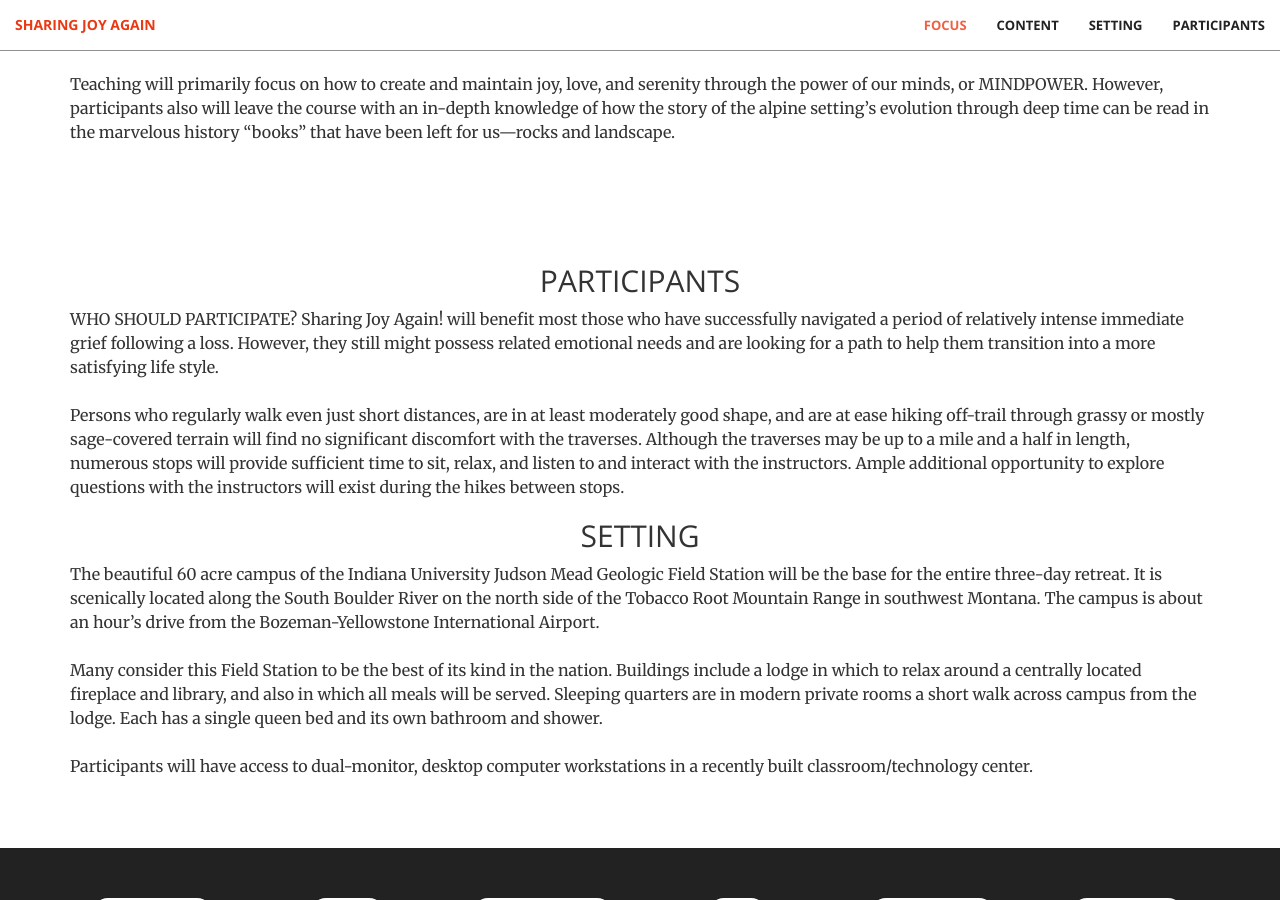
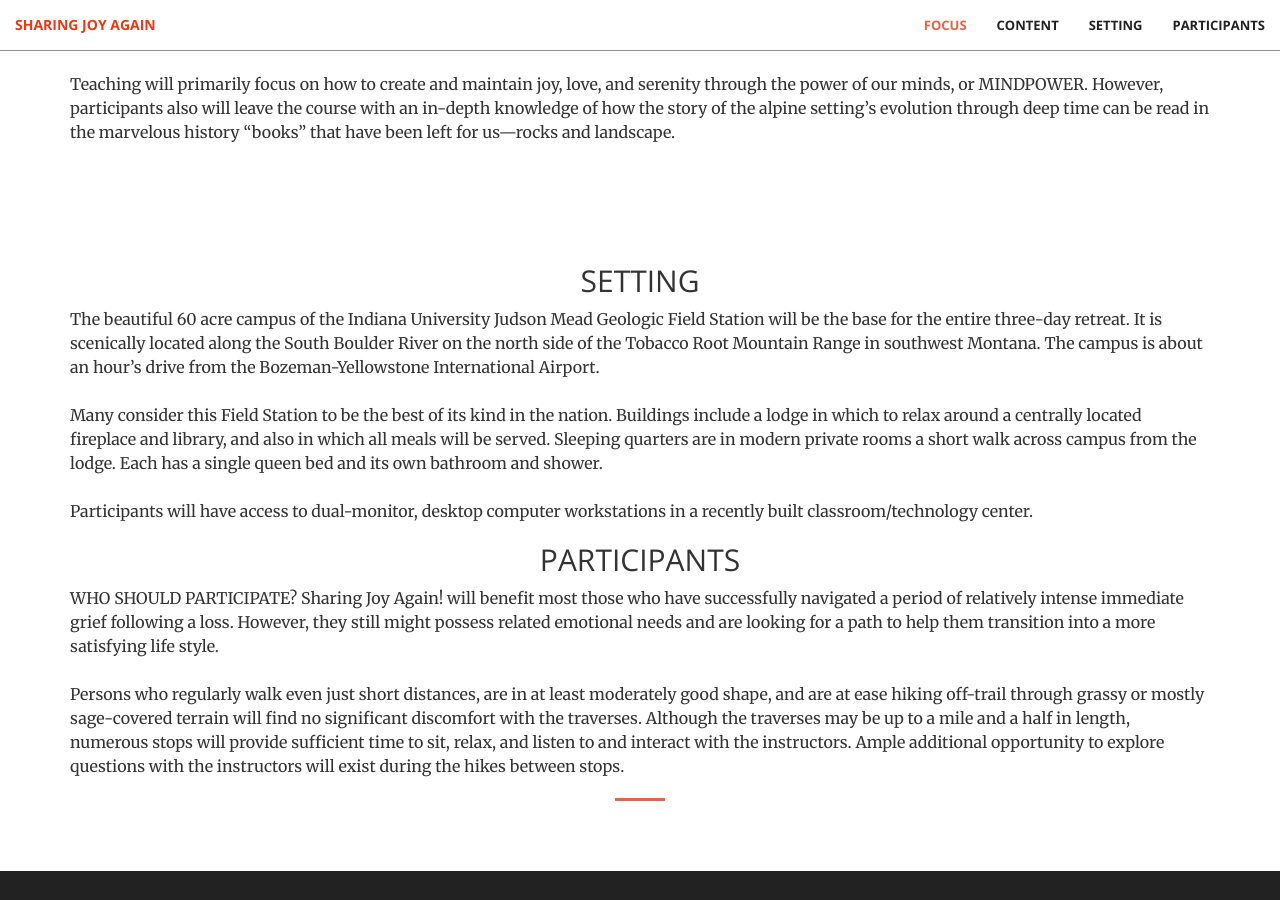
Before and after one commit to mattjohnsonco/joy, a Jekyll site: the page built from index.html, in a window 1280 px wide and 900 px high, scrolled down 1226 px. Built offline with Jekyll 4.4.1, drawn with Linux system fonts in a browser that asks for light colours.

Commit message:
Update participants.html

```diff
--- a/_includes/participants.html
+++ b/_includes/participants.html
@@ -1,20 +1,22 @@
-<aside class="bg-white" id="participants">
+<aside class="bg-white">
     <div class="container">
-            <div>
-                <h2 class="section-heading text-center">PARTICIPANTS</h2>
-                <p text-color="000">
+      <div id="setting">
+        <h2 class="section-heading text-center">SETTING</h2>
+        <p text-color="000">
+          The beautiful 60 acre campus of the Indiana University Judson Mead Geologic Field Station will be the base for the entire three-day retreat. It is scenically located along the South Boulder River on the north side of the Tobacco Root Mountain Range in southwest Montana. The campus is about an hour’s drive from the Bozeman-Yellowstone International Airport.
+          <br><br>Many consider this Field Station to be the best of its kind in the nation. Buildings include a lodge in which to relax around a centrally located fireplace and library, and also in which all meals will be served. Sleeping quarters are in modern private rooms a short walk across campus from the lodge. Each has a single queen bed and its own bathroom and shower.
+          <br><br>Participants will have access to dual-monitor, desktop computer workstations in a recently built classroom/technology center.
+        </p>
+      </div>
+
+            <div id="participants">
+                 <h2 class="section-heading text-center">PARTICIPANTS</h2>
+                 <p text-color="000">
                   WHO SHOULD PARTICIPATE?
                   Sharing Joy Again! will benefit most those who have successfully navigated a period of relatively intense immediate grief following a loss. However, they still might possess related  emotional needs and are looking for a path to help them transition into a more satisfying life style.
                   <br><br>Persons who regularly walk even just short distances, are in at least moderately good shape, and are at ease hiking off-trail through grassy or mostly sage-covered terrain will find no significant discomfort with the traverses.  Although the traverses may be up to a mile and a half in length, numerous stops will provide sufficient time to sit, relax, and listen to and interact with the instructors. Ample additional opportunity to explore questions with the instructors will exist during the hikes between stops.
                 </p>
             </div>
-            <div id="setting">
-              <h2 class="section-heading text-center">SETTING</h2>
-              <p text-color="000">
-                The beautiful 60 acre campus of the Indiana University Judson Mead Geologic Field Station will be the base for the entire three-day retreat. It is scenically located along the South Boulder River on the north side of the Tobacco Root Mountain Range in southwest Montana. The campus is about an hour’s drive from the Bozeman-Yellowstone International Airport.
-                <br><br>Many consider this Field Station to be the best of its kind in the nation. Buildings include a lodge in which to relax around a centrally located fireplace and library, and also in which all meals will be served. Sleeping quarters are in modern private rooms a short walk across campus from the lodge. Each has a single queen bed and its own bathroom and shower.
-                <br><br>Participants will have access to dual-monitor, desktop computer workstations in a recently built classroom/technology center.
-              </p>
-            </div>
+            <hr>
     </div>
 </aside>
```
